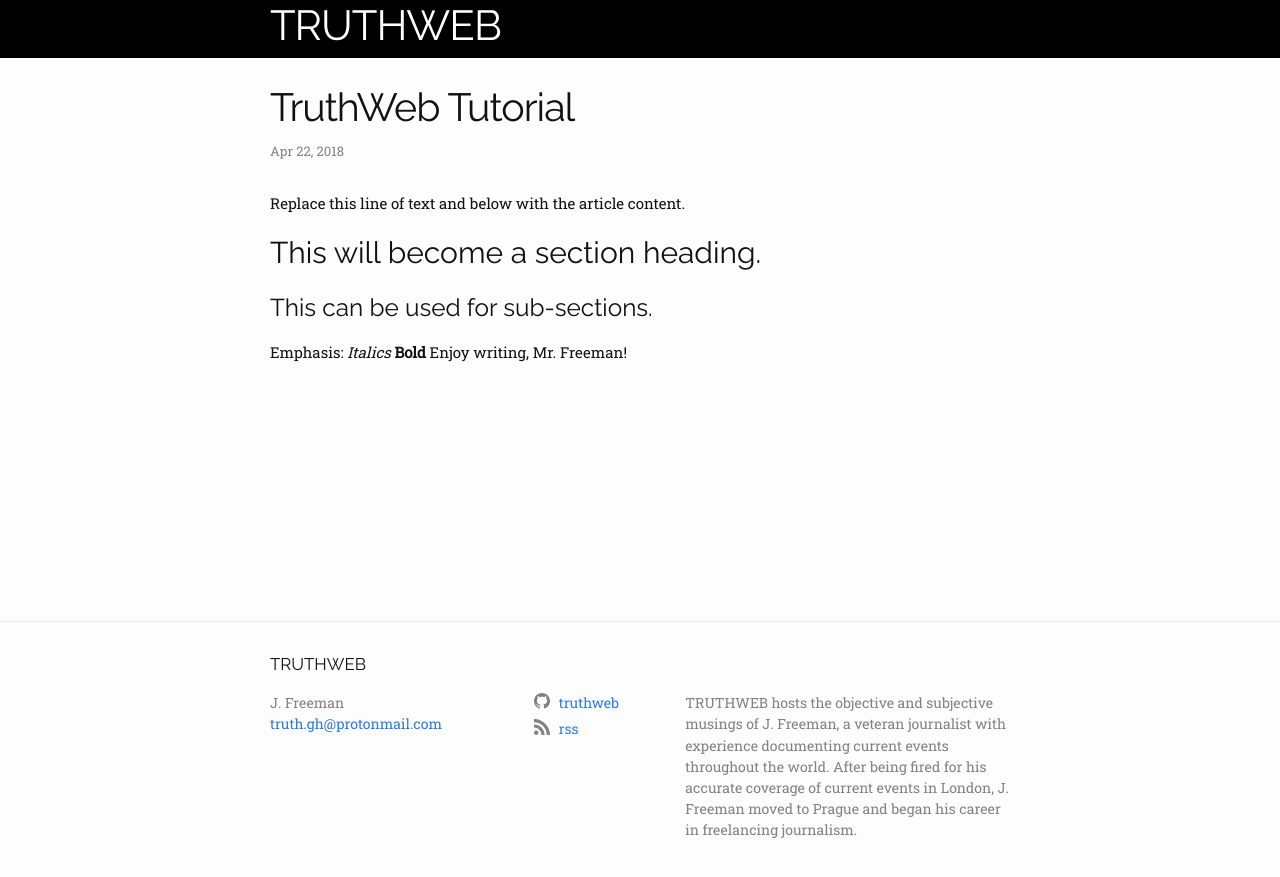
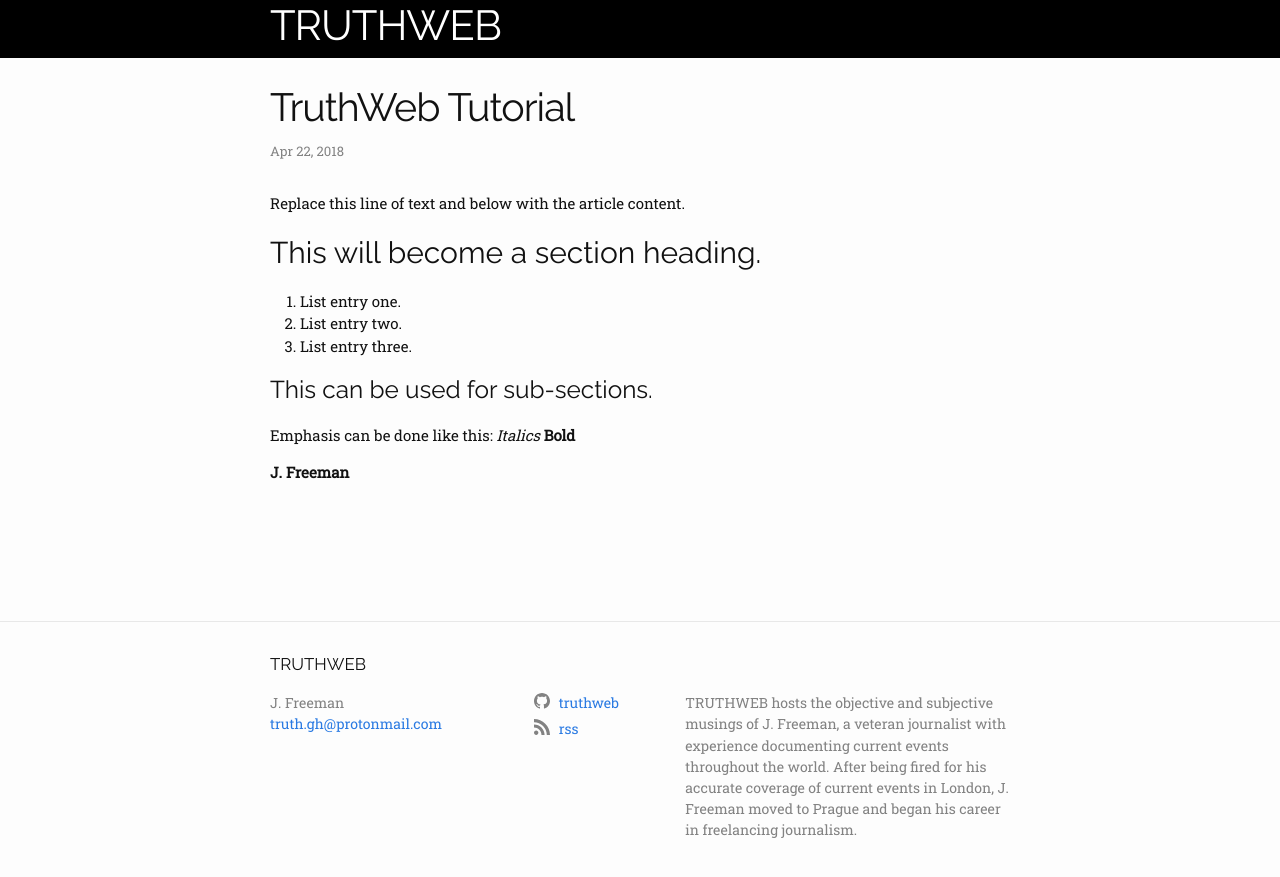
Before and after one commit to truthweb/truthweb.github.io, a Jekyll site: the page built from _posts/2018-04-22-tutorial.markdown, in a window 1280 px wide. Shown: the top 877 px of the page. Built offline with Jekyll 4.4.1, drawn with Linux system fonts in a browser that asks for light colours.

Commit message:
Uploading changes to articles. Latest article: 2018-04-22-tutorial.wg.

```diff
--- a/_posts/2018-04-22-mars.markdown
+++ b/_posts/2018-04-22-mars.markdown
@@ -14,7 +14,7 @@ permalink: /mars/
 
 This catastrophe, and the potential presence of a greater spacefaring species provides a solid resolution to the *Fermi Paradox*, which is as follows:
 
->The Fermi paradox, or Fermi's paradox, named after physicist Enrico Fermi, is the apparent contradiction between the lack of evidence and high probability estimates for the existence of extraterrestrial civilizations.[^1]
+*The Fermi paradox, or Fermi's paradox, named after physicist Enrico Fermi, is the apparent contradiction between the lack of evidence and high probability estimates for the existence of extraterrestrial civilizations.[^1]*
 
 To learn more, please view this [talk by Dr John Brandburg](https://www.youtube.com/watch?v=RjGkgK5taP4)
 
--- a/_posts/2018-04-22-tutorial.markdown
+++ b/_posts/2018-04-22-tutorial.markdown
@@ -6,7 +6,14 @@ permalink: /tutorial/
 ---
 
 Replace this line of text and below with the article content.
+
 ## This will become a section heading.
+1. List entry one.
+2. List entry two.
+3. List entry three.
+
 ### This can be used for sub-sections.
-Emphasis: *Italics* **Bold**
-Enjoy writing, Mr. Freeman!
+
+Emphasis can be done like this: *Italics* **Bold**
+
+**J. Freeman**
```
